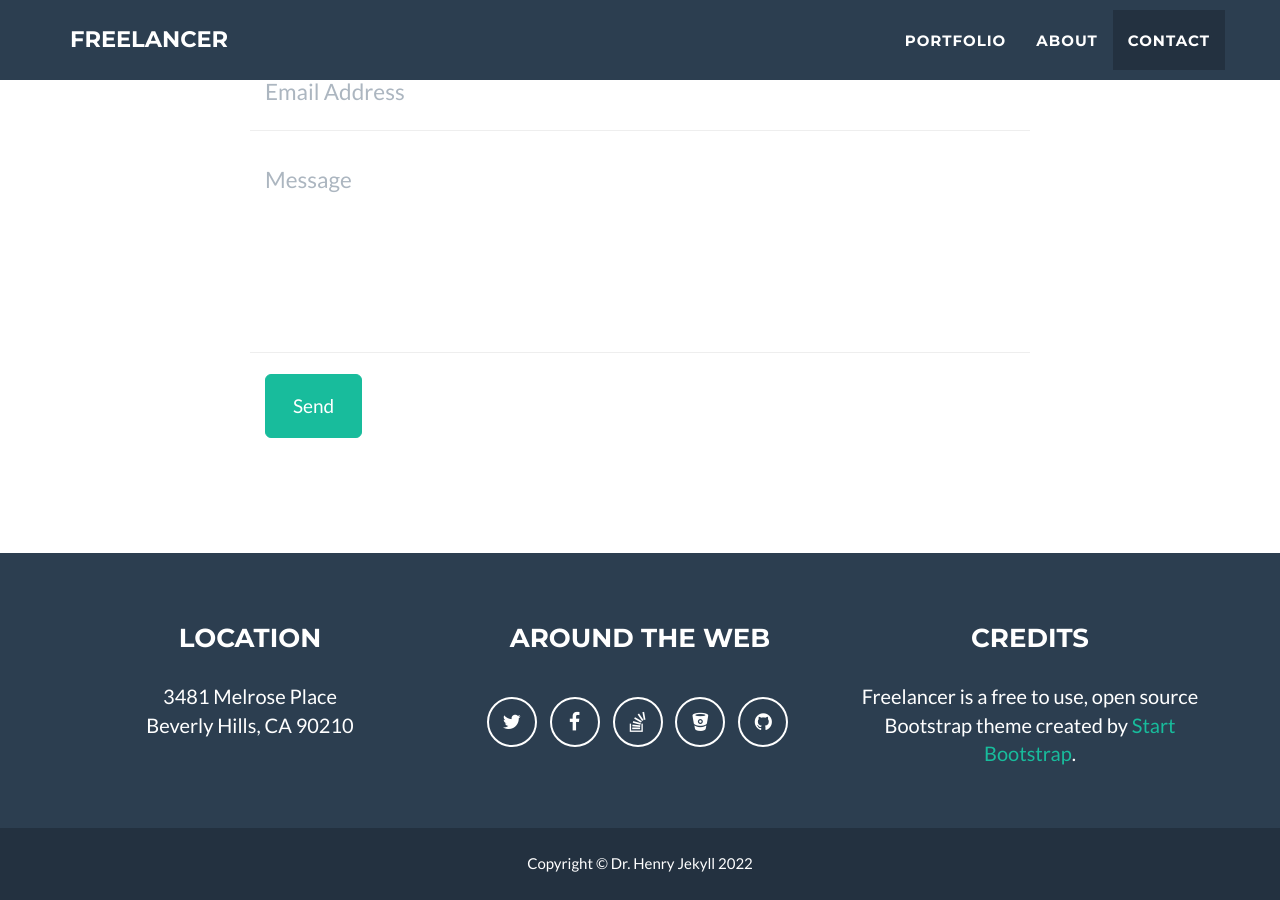
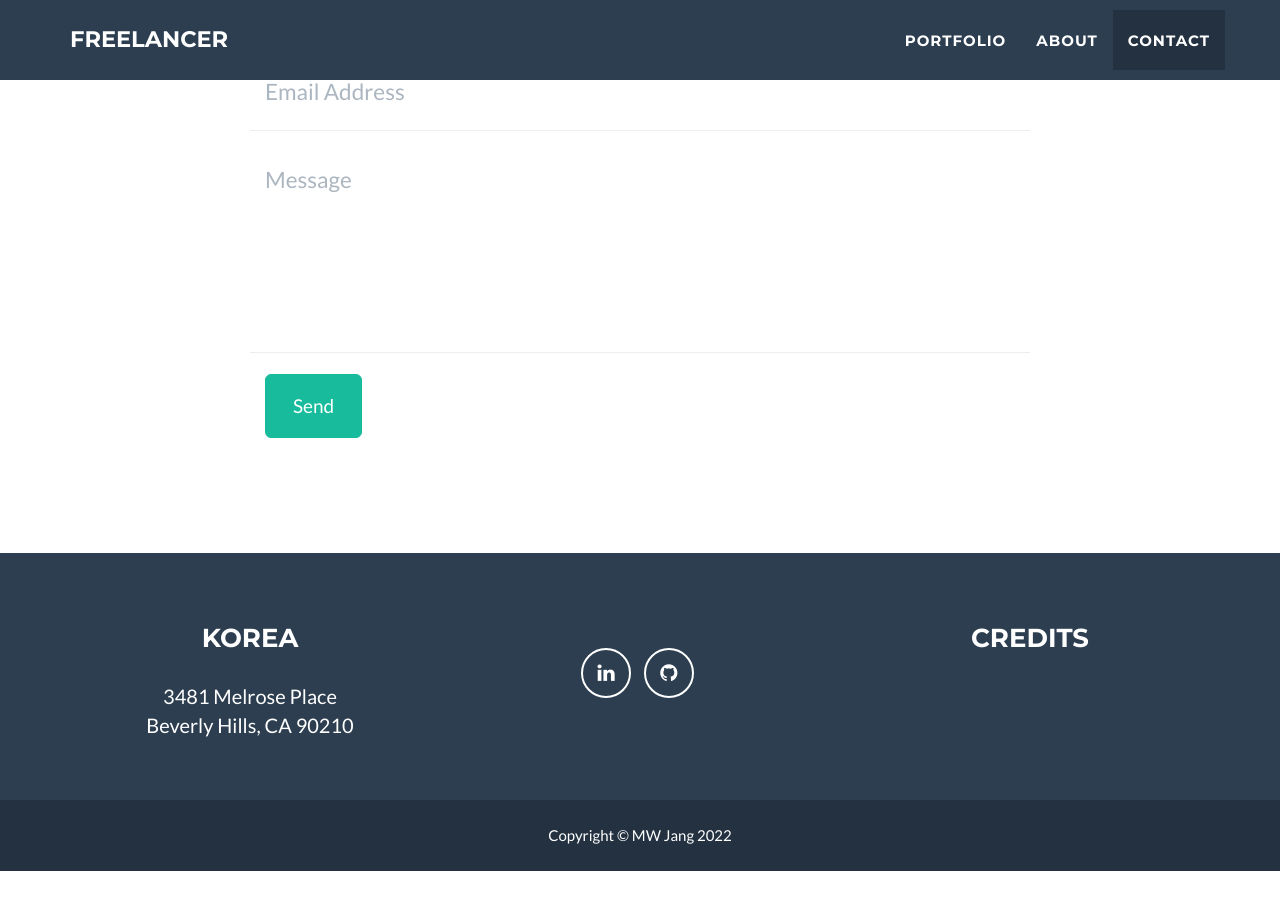
Before and after one commit to goodsw4all/goodsw4all.github.io, a Jekyll site: the page built from index.html, in a window 1280 px wide and 900 px high, scrolled down 2485 px. Built offline with Jekyll 4.4.1, drawn with Linux system fonts in a browser that asks for light colours; after the commit the page ends 3356 px from its top, so only the background shows below that; some of the changed text lies outside the part shown.

Commit message:
Update _config.yml

```diff
--- a/_config.yml
+++ b/_config.yml
@@ -1,11 +1,11 @@
 # Site settings
 title: Freelancer
-email: your-email@domain.com
-url: https://example.github.io
+email: codeart@gmail.com
+url: https://goodsw4all.github.io
 description: "Write an awesome description for your new site here. You can edit this line in _config.yml. It will appear in your document head meta (for Google search results) and in your feed.xml site description."
 keywords: "your keywords, separated by commas"
-skills: "iOS/Android App - Desktop Application - Firmware Development"
-meta_author: LastName FirstName
+skills: "Embedded Linux - Firmware Development - Flutter App - Language : C/Python/Rust/Dart"
+meta_author: MW Jang
 
 # Google webmaster tools
 google_verify:
@@ -32,23 +32,16 @@ color:
 
 # Footer settings
 footer:
-  copyright: Dr. Henry Jekyll
-  location: Location
-  social: Around the Web
+  copyright: MW Jang
+  location: Korea
   credits: Credits
 
 # Social networks usernames (many more available: google-plus, flickr, dribbble, pinterest, instagram, tumblr, linkedin, etc.)
 social:
-  - title: twitter
-    url: http://twitter.com/jekyllrb
-  - title: facebook
-    url:
-  - title: stack-overflow
-    url: http://stackoverflow.com/questions/tagged/jekyll
-  - title: bitbucket
-    url: http://bitbucket.org/jekyll
+  - title: linkedin
+    url: https://www.linkedin.com/in/mwjang/
   - title: github
-    url: http://github.com/jekyll
+    url: http://github.com/goodsw4all
 
 # Postal address (add as many lines as necessary)
 address:
@@ -56,7 +49,7 @@ address:
   - line: Beverly Hills, CA 90210
 
 # Credits content
-credits: 'Freelancer is a free to use, open source Bootstrap theme created by <a href="http://startbootstrap.com">Start Bootstrap</a>.'
+credits: ''
 
 # Build settings
 markdown: kramdown
```
